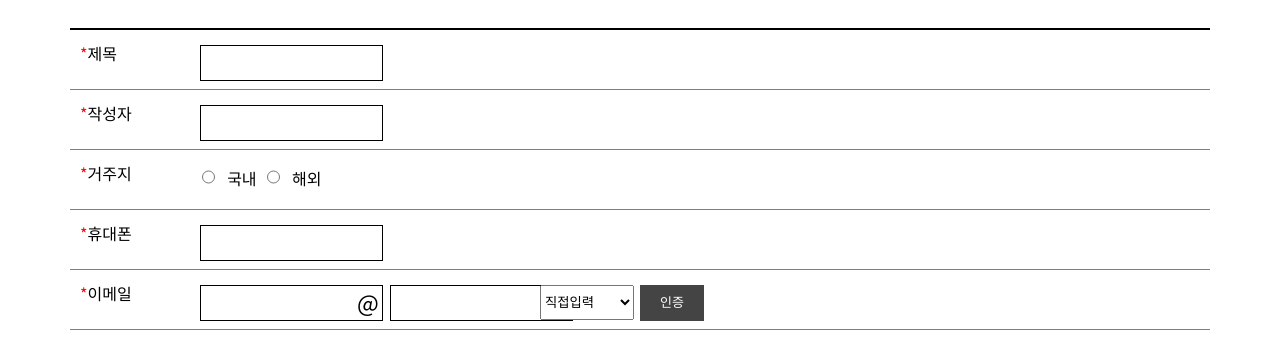
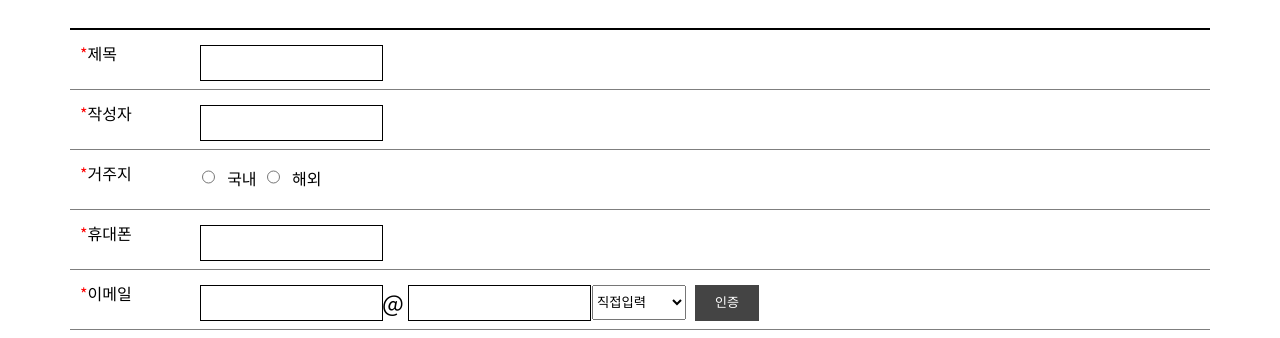
Before and after one commit to samyangfoods2024-03/samyangfoods, a plain HTML site: page customer-support.html in a window 1280 px wide. Shown: the part 453-791 px from the top of the page. Drawn offline with nearby package versions, Linux system fonts and the light colour scheme.

Commit message:
정이니꺼를 예진이가 수정

```diff
--- a/css/customer-support.css
+++ b/css/customer-support.css
@@ -80,25 +80,25 @@ section.big#middle .info#place label#inside{
 /* email */
 section.big#middle .info#email input+span{
     position: absolute;
-    left: 287px;
+    left: 312px;
     font-size: 23px;
     bottom: 15px;
 
 }
 section.big#middle .info#email input+span+input{
     position: absolute;
-    left: 320px;
+    left: 338px;
 }
 section.big#middle .info#email select#mail{
     position: absolute;
-    left: 470px;
+    left: 522px;
 }
 section.big#middle .info#email select{
     height: 35px;
 }
 section.big#middle .info#email button{
     position: absolute;
-    left: 570px;
+    left: 625px;
     background-color: #444;
     color: #fff;
     line-height: 30px;
--- a/css/main.css
+++ b/css/main.css
@@ -159,6 +159,8 @@
 /* video */
 .youtubevideo{
     margin-top: 70px;
+    width: 100%;
+    overflow: hidden;
 }
 
 /* community */
```
